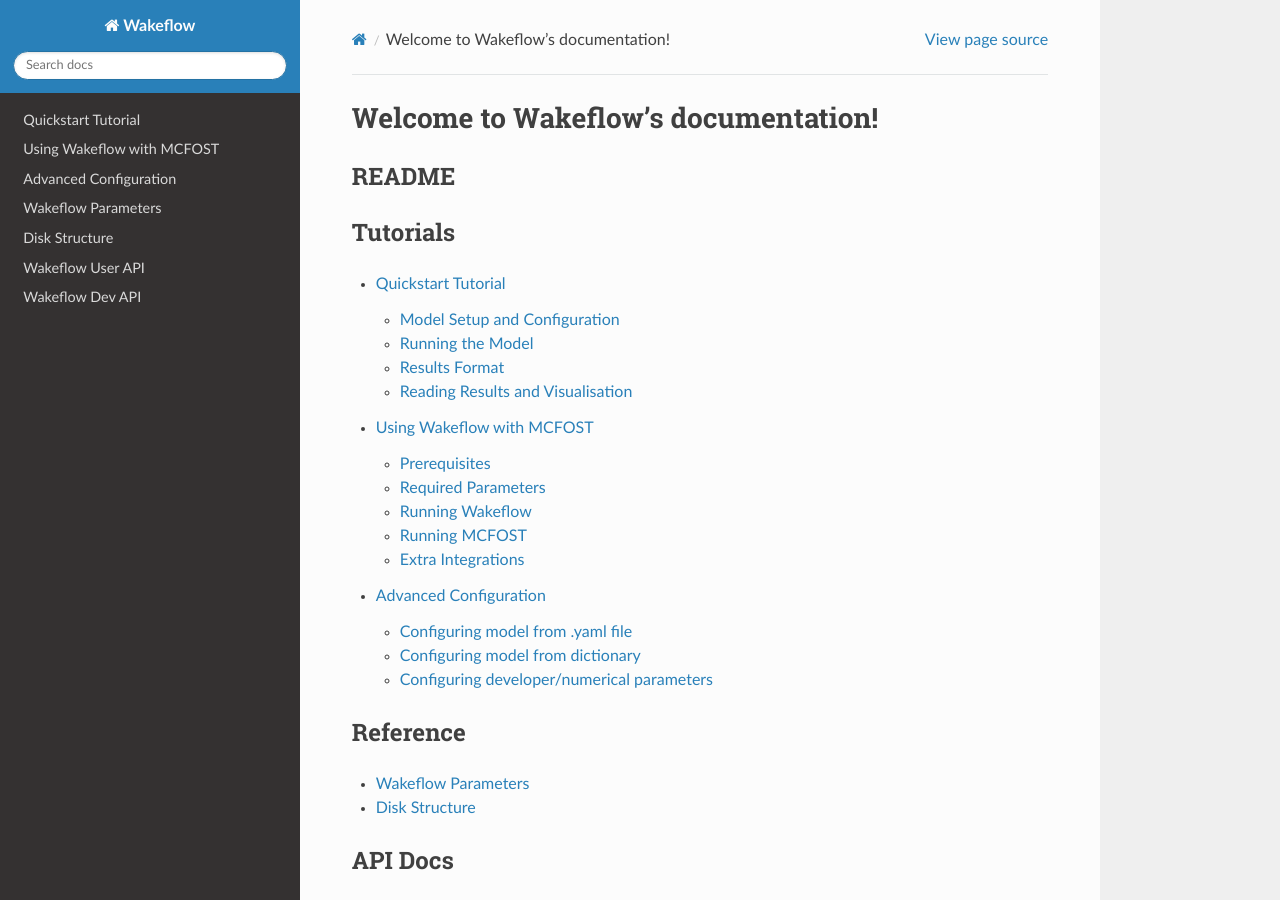
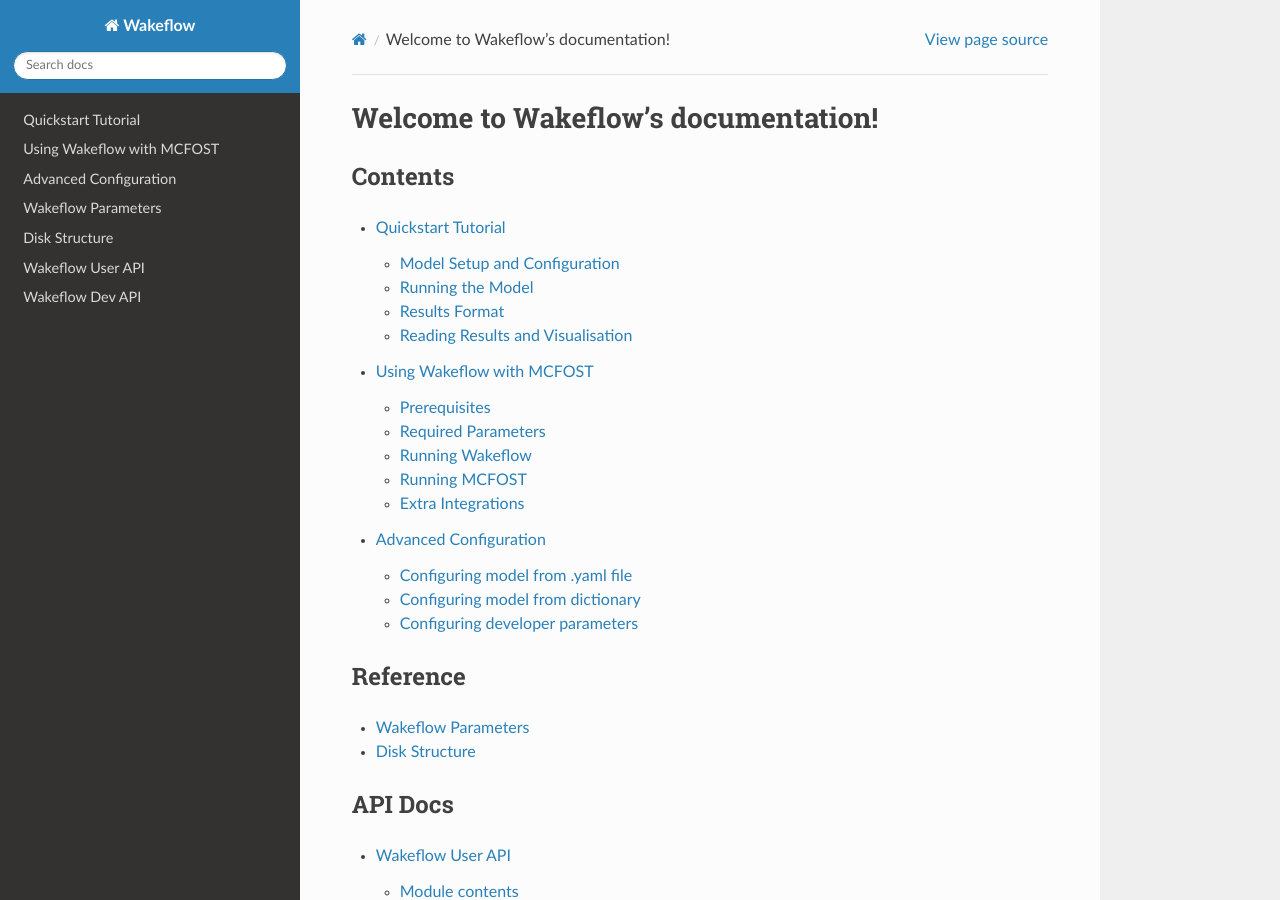
Before and after one commit to TomHilder/wakeflow, a Sphinx documentation site: the page built from docs/index.rst, in a window 1280 px wide and 900 px high. Built offline with Sphinx 7.4.7 and the Read the Docs theme 2.0.0, drawn with Linux system fonts in a browser that asks for light colours.

Commit message:
Finished tutorials

```diff
--- a/docs/index.rst
+++ b/docs/index.rst
@@ -6,20 +6,13 @@
 Welcome to Wakeflow's documentation!
 ====================================
 
-README
-------
+Contents
+--------
 
 .. toctree::
    :maxdepth: 2
 
    overview.md
-
-Tutorials
----------
-
-.. toctree::
-   :maxdepth: 2
-
    tutorials/quickstart.ipynb
    tutorials/mcfost.ipynb
    tutorials/advanced_config.ipynb
```
Also changed, not shown: docs/tutorials/advanced_config.ipynb, docs/tutorials/quickstart.ipynb.
